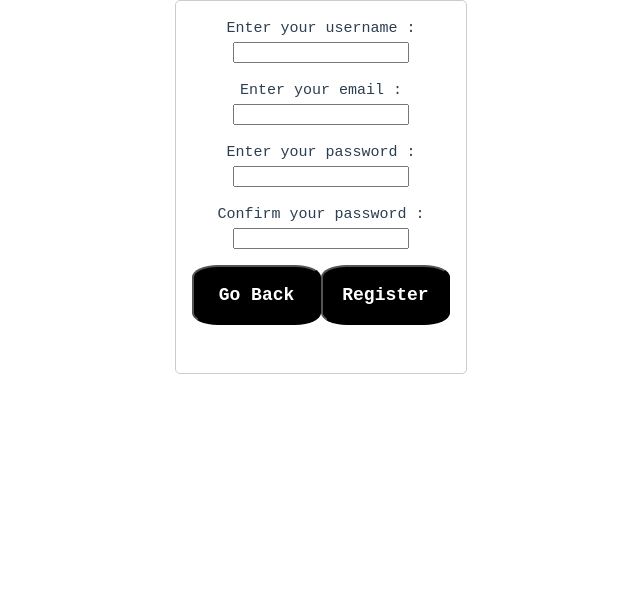
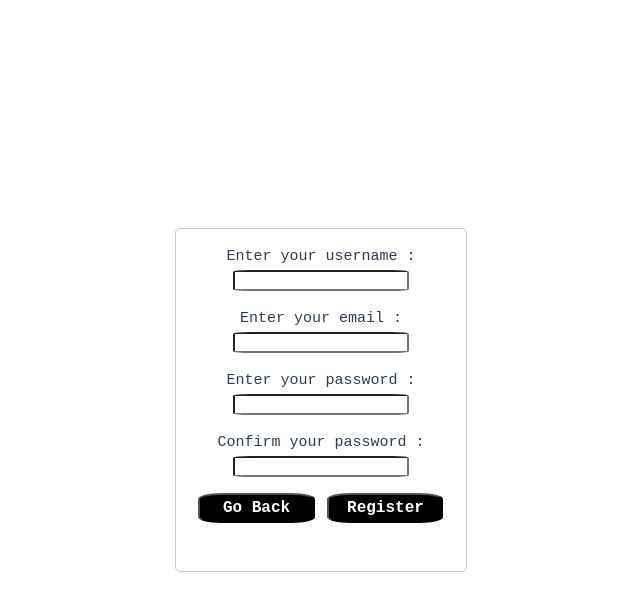
Before and after one commit to VPLZ/vilainous-frontend, a Vue app: page /register in a window 1280 px wide. Shown: the top 610 px of the page, without its empty margins (319-959 px from the left). Built offline with nearby package versions, Linux system fonts and the light colour scheme; no server answers; the HTML template or start-up script is replaced by a standard one.

Commit message:
Components styling

```diff
--- a/src/assets/main.css
+++ b/src/assets/main.css
@@ -34,3 +34,9 @@ button {
     background-color: hsla(160, 100%, 37%, 0.2);
   }
 }
+
+input {
+  background-color: transparent;
+  border-radius: 10%;
+  color: white;
+}
--- a/src/views/HomePage.vue
+++ b/src/views/HomePage.vue
@@ -50,6 +50,7 @@ onMounted(() => {
 
 <style>
 .column {
+  width: 700px;
   display: flex;
 }
 .left_part_menu * {
--- a/src/views/LoginPage.vue
+++ b/src/views/LoginPage.vue
@@ -1,5 +1,5 @@
 <template>
-  <div>
+  <div class="container">
     <form class="loginForm centered">
       <label for="email">Enter your email :</label>
       <input type="email" id="email" name="email" required />
@@ -59,10 +59,19 @@ export default defineComponent({
 </script>
 
 <style scoped>
+.container {
+  display: flex;
+  align-items: center;
+  justify-content: center;
+}
 .centered {
   text-align: center;
 }
-
+button {
+  width: 45%;
+  height: 30px;
+  font-size: medium;
+}
 .loginForm {
   margin: 0 auto;
   width: 70%;
--- a/src/views/RegisterPage.vue
+++ b/src/views/RegisterPage.vue
@@ -1,5 +1,5 @@
 <template>
-  <div>
+  <div class="container">
     <form id="registerForm" class="registerForm centered" @submit.prevent="register">
       <p class="alert" hidden></p>
       <label for="username">Enter your username :</label>
@@ -78,7 +78,16 @@ export default defineComponent({
 .centered {
   text-align: center;
 }
-
+.container {
+  display: flex;
+  align-items: center;
+  justify-content: center;
+}
+button {
+  width: 45%;
+  height: 30px;
+  font-size: medium;
+}
 .registerForm {
   margin: 0 auto;
   width: 70%;
```
